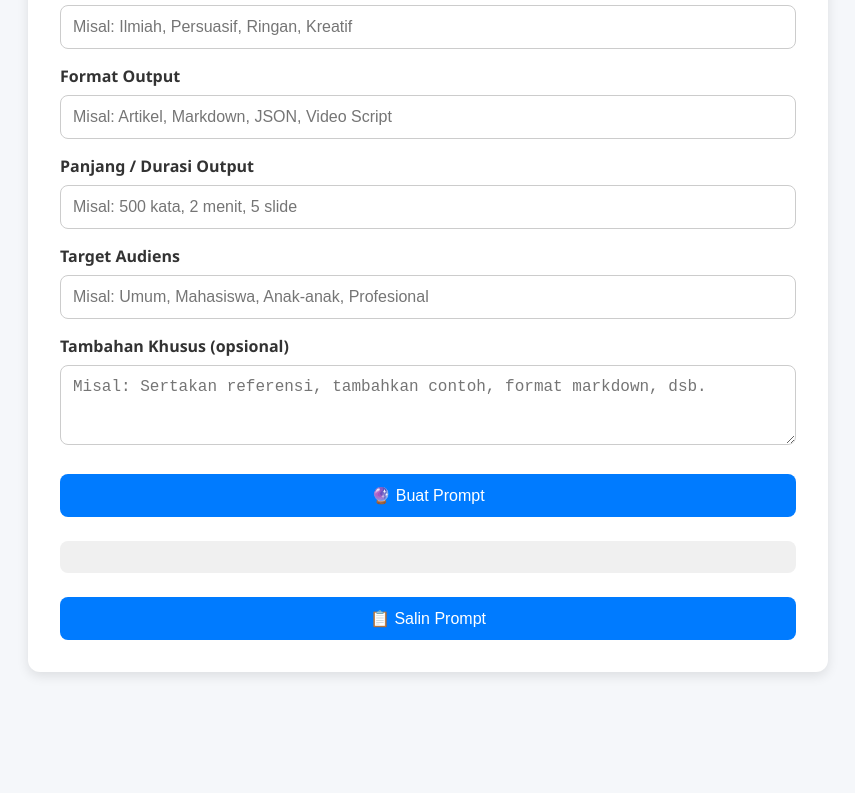
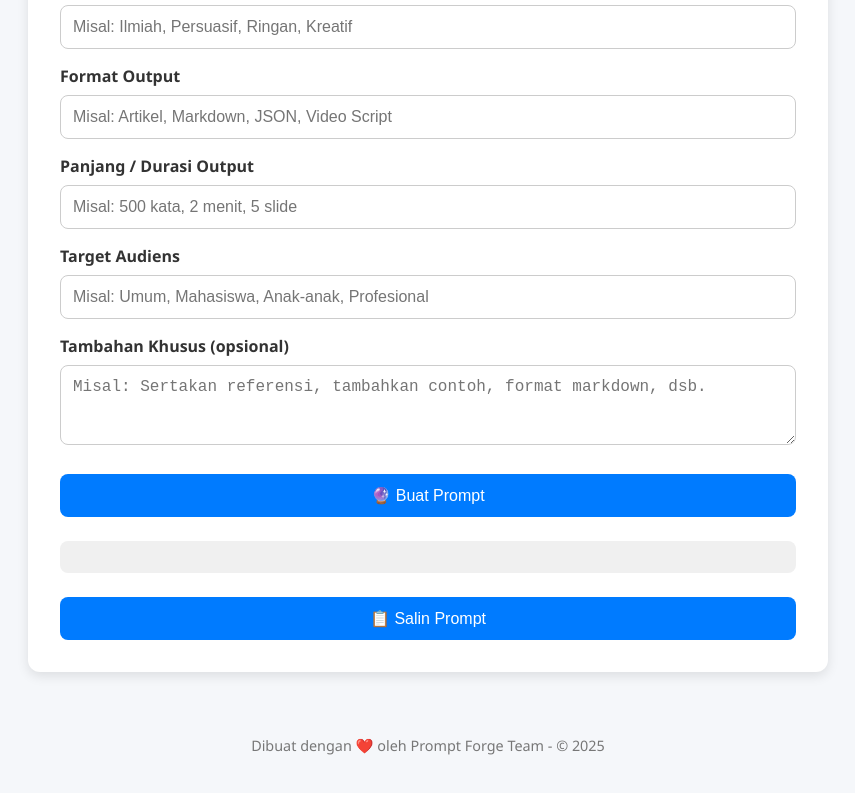
Before and after one commit to Admin-Dekstop/Aplikasi_PromtAI, a plain HTML site: page index.html in a window 1280 px wide. Shown: the part 524-1317 px from the top of the page, without its empty margins (212-1067 px from the left). Before the commit the page ends 1228 px from the top, so only its background shows below. Drawn offline with Linux system fonts and the light colour scheme.

Commit message:
Update index.html

```diff
--- a/index.html
+++ b/index.html
@@ -65,6 +65,13 @@
     .hidden {
       display: none;
     }
+    footer {
+      text-align: center;
+      margin-top: 3rem;
+      padding: 1rem;
+      font-size: 0.9rem;
+      color: #777;
+    }
     @media (max-width: 600px) {
       body {
         padding: 1rem;
@@ -130,6 +137,10 @@
     <button onclick="copyPrompt()">📋 Salin Prompt</button>
   </div>
 
+  <footer>
+    Dibuat dengan ❤️ oleh Prompt Forge Team - © 2025
+  </footer>
+
   <script>
     function handleSelection() {
       const role = document.getElementById('role').value;
```
